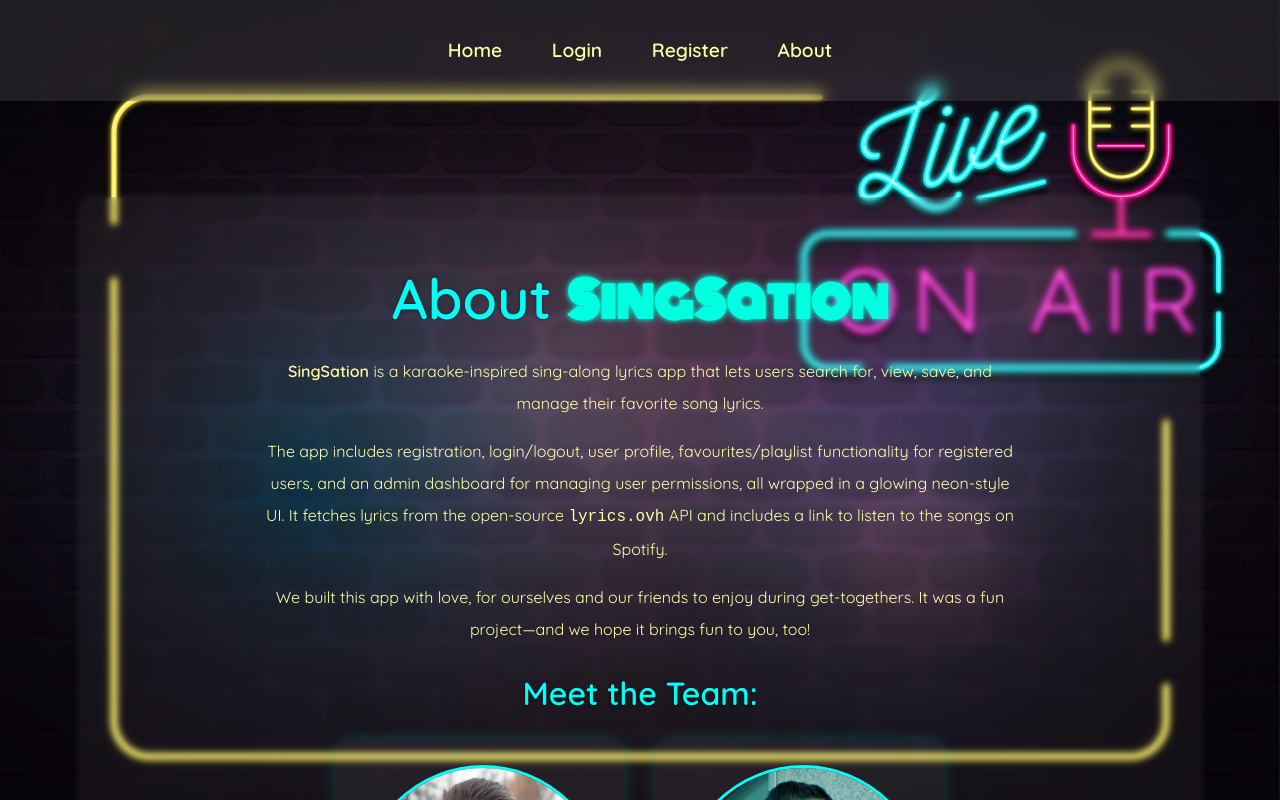
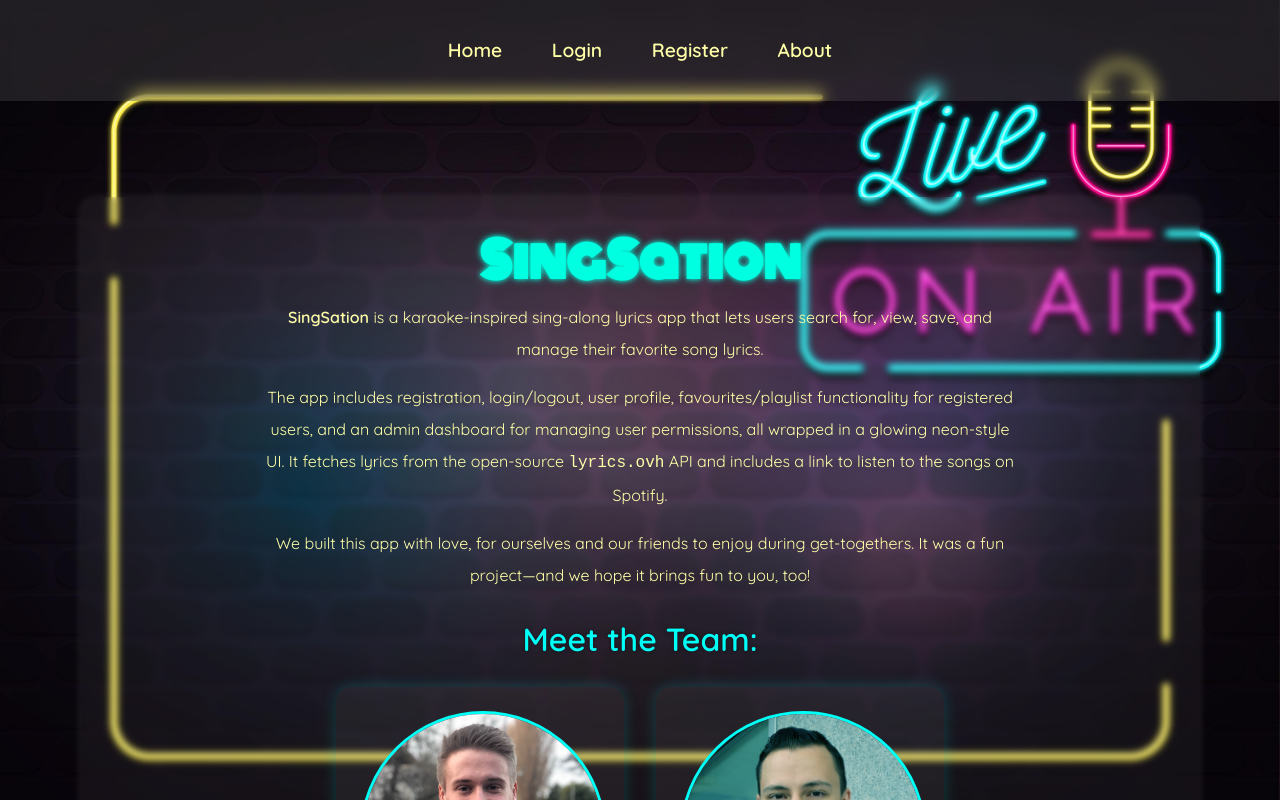
Before and after one commit to AndreSandblom/Fullstack-SingSation, a React (Vite) app in the folder frontend/: page /about in a window 1280 px wide. Shown: the top 800 px of the page. Built offline with nearby package versions, Linux system fonts and the light colour scheme; no server answers.

Commit message:
style: minor adjustments of navbar links order and About page

```diff
--- a/frontend/src/components/About.jsx
+++ b/frontend/src/components/About.jsx
@@ -25,7 +25,7 @@
 export default function About() {
     return (
       <div className={styles.description}>
-        <h1>About <span className="appLogo">SingSation</span></h1>
+        <h1 className="appLogo">SingSation</h1>
         <p >
         <strong>SingSation</strong> is a karaoke-inspired sing-along lyrics app that lets users search for, view, save, and manage their favorite song lyrics.
           </p>
--- a/frontend/src/components/NavBar.jsx
+++ b/frontend/src/components/NavBar.jsx
@@ -46,10 +46,10 @@
             </>
           )}
           {isLoggedIn && <Link to="/profile" className={styles.link}>Profile</Link>}
-          <Link to="/about" className={styles.link}>About</Link>
           {isAdmin && (
           <Link to="/dashboard" className={styles.link}>Dashboard</Link>
         )}
+          <Link to="/about" className={styles.link}>About</Link>
         </div>
         {isLoggedIn && (
           <button onClick={handleLogout} className={`${styles.link} ${styles.logoutButton}`}>
```
